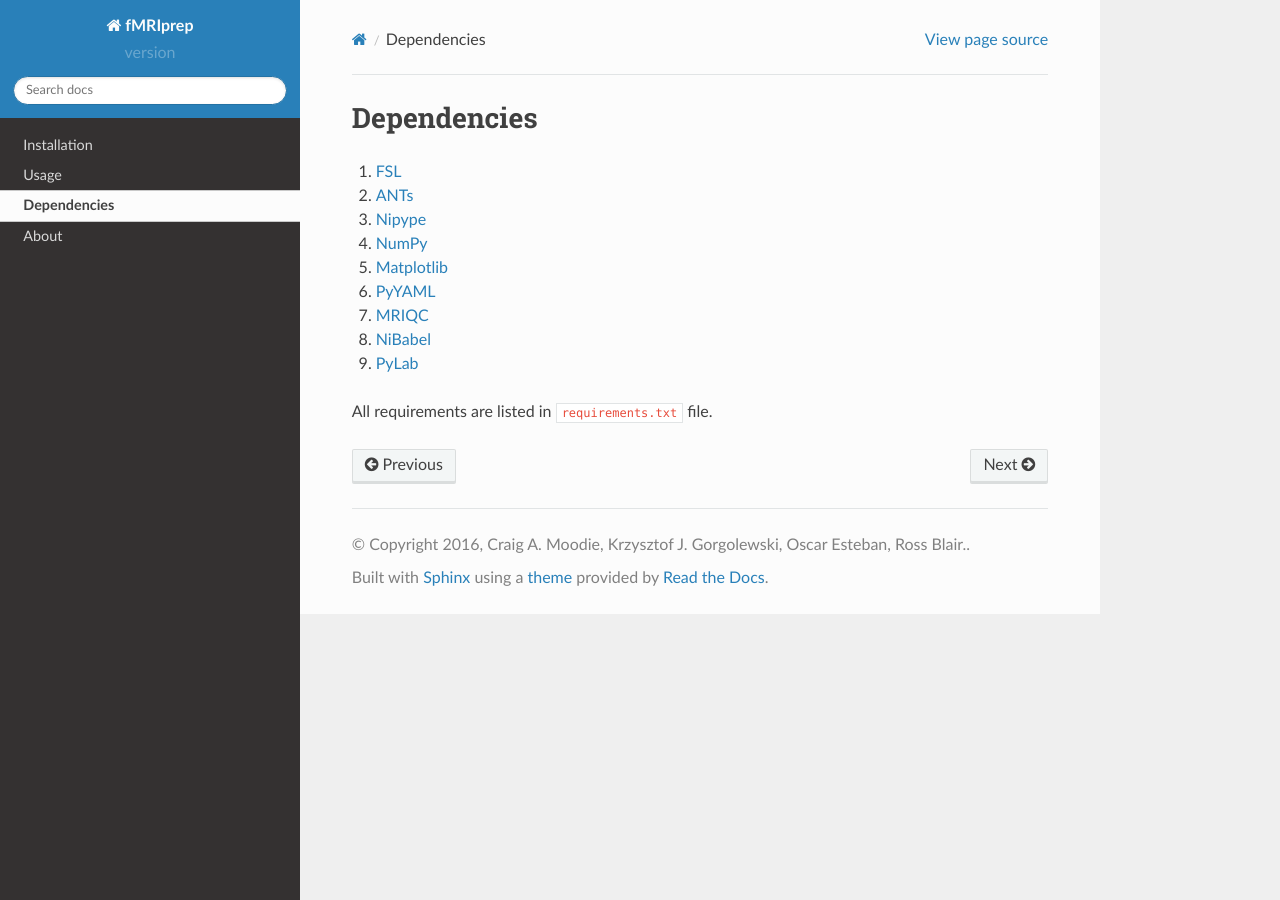
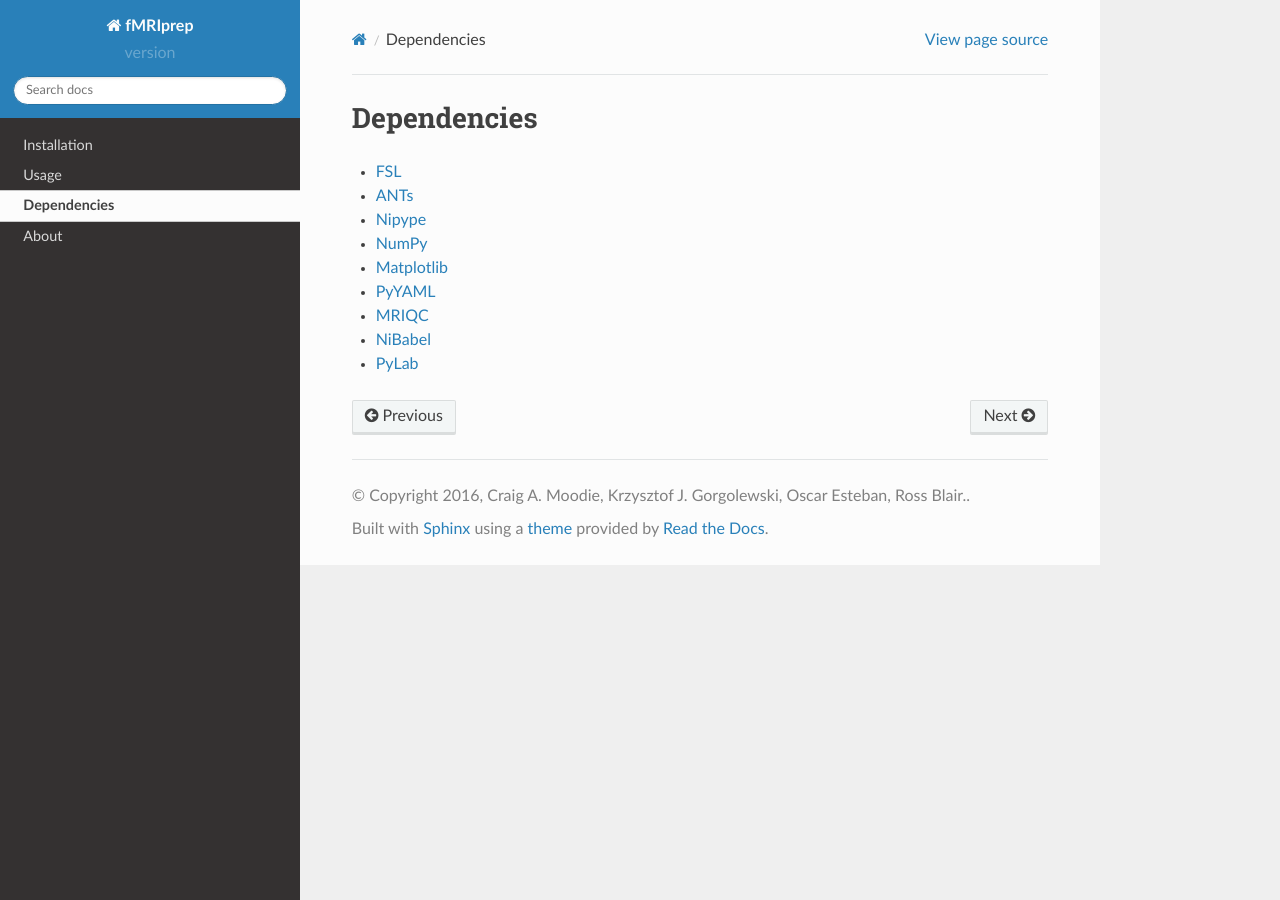
Before and after one commit to yohanchatelain/fmriprep, a Sphinx documentation site: the page built from docs/dependencies.rst, in a window 1280 px wide. Built offline with Sphinx 7.4.7 and the Read the Docs theme 2.0.0, drawn with Linux system fonts in a browser that asks for light colours.

Commit message:
rm out of date info, switch list type

```diff
--- a/docs/dependencies.rst
+++ b/docs/dependencies.rst
@@ -1,15 +1,12 @@
 Dependencies
 ------------
 
-1. `FSL <http://fsl.fmrib.ox.ac.uk/fsl/fslwiki/>`_
-2. `ANTs <http://stnava.github.io/ANTs/>`_
-3. `Nipype <http://nipy.org/nipype/>`_
-4. `NumPy <http://www.numpy.org/>`_
-5. `Matplotlib <http://matplotlib.org/>`_
-6. `PyYAML <http://pyyaml.org/>`_
-7. `MRIQC <https://github.com/poldracklab/mriqc>`_
-8. `NiBabel <http://nipy.org/nibabel/>`_
-9. `PyLab <http://scipy.github.io/old-wiki/pages/PyLab>`_
-
-
-All requirements are listed in ``requirements.txt`` file.
+- `FSL <http://fsl.fmrib.ox.ac.uk/fsl/fslwiki/>`_
+- `ANTs <http://stnava.github.io/ANTs/>`_
+- `Nipype <http://nipy.org/nipype/>`_
+- `NumPy <http://www.numpy.org/>`_
+- `Matplotlib <http://matplotlib.org/>`_
+- `PyYAML <http://pyyaml.org/>`_
+- `MRIQC <https://github.com/poldracklab/mriqc>`_
+- `NiBabel <http://nipy.org/nibabel/>`_
+- `PyLab <http://scipy.github.io/old-wiki/pages/PyLab>`_
```
